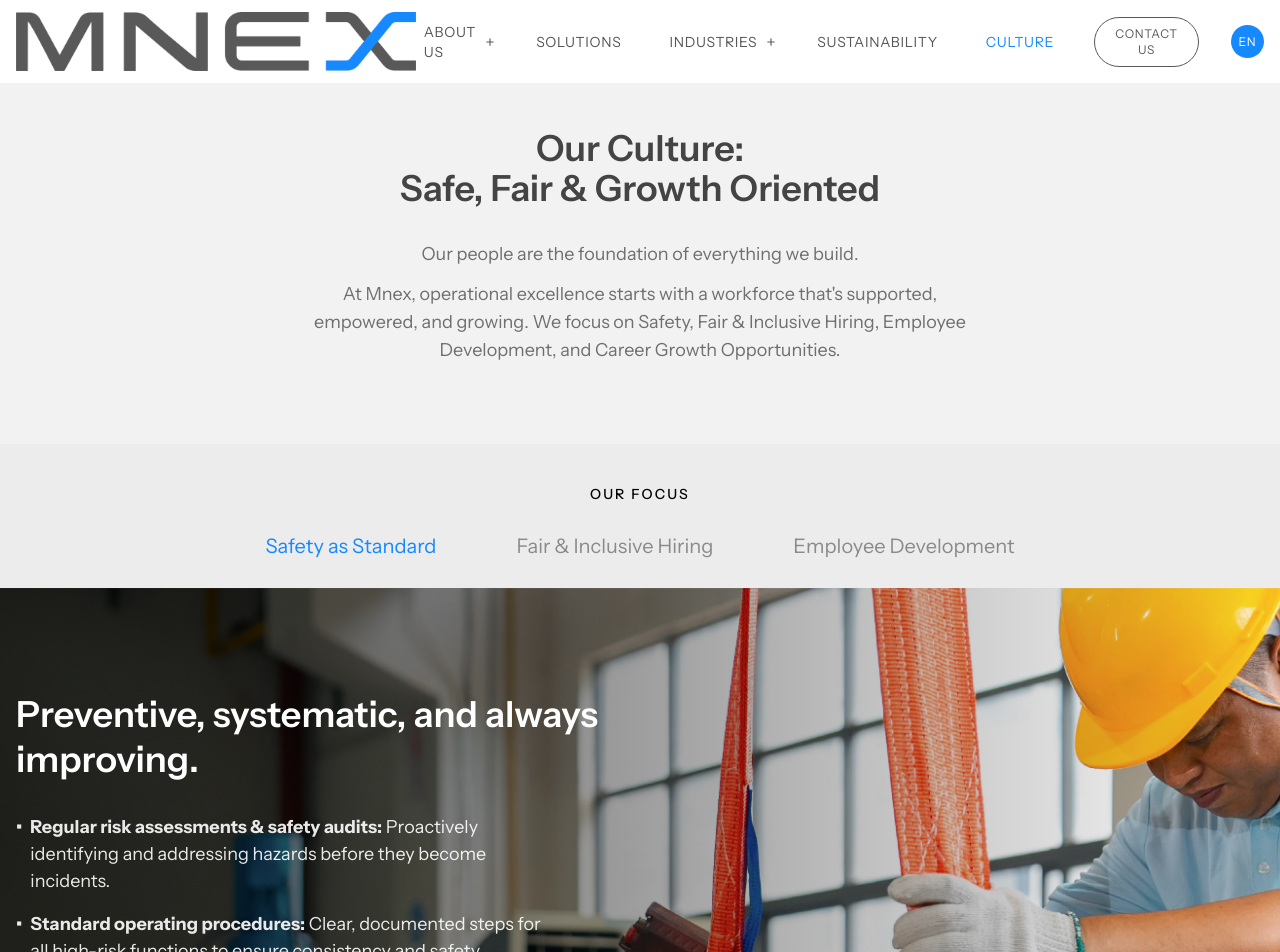
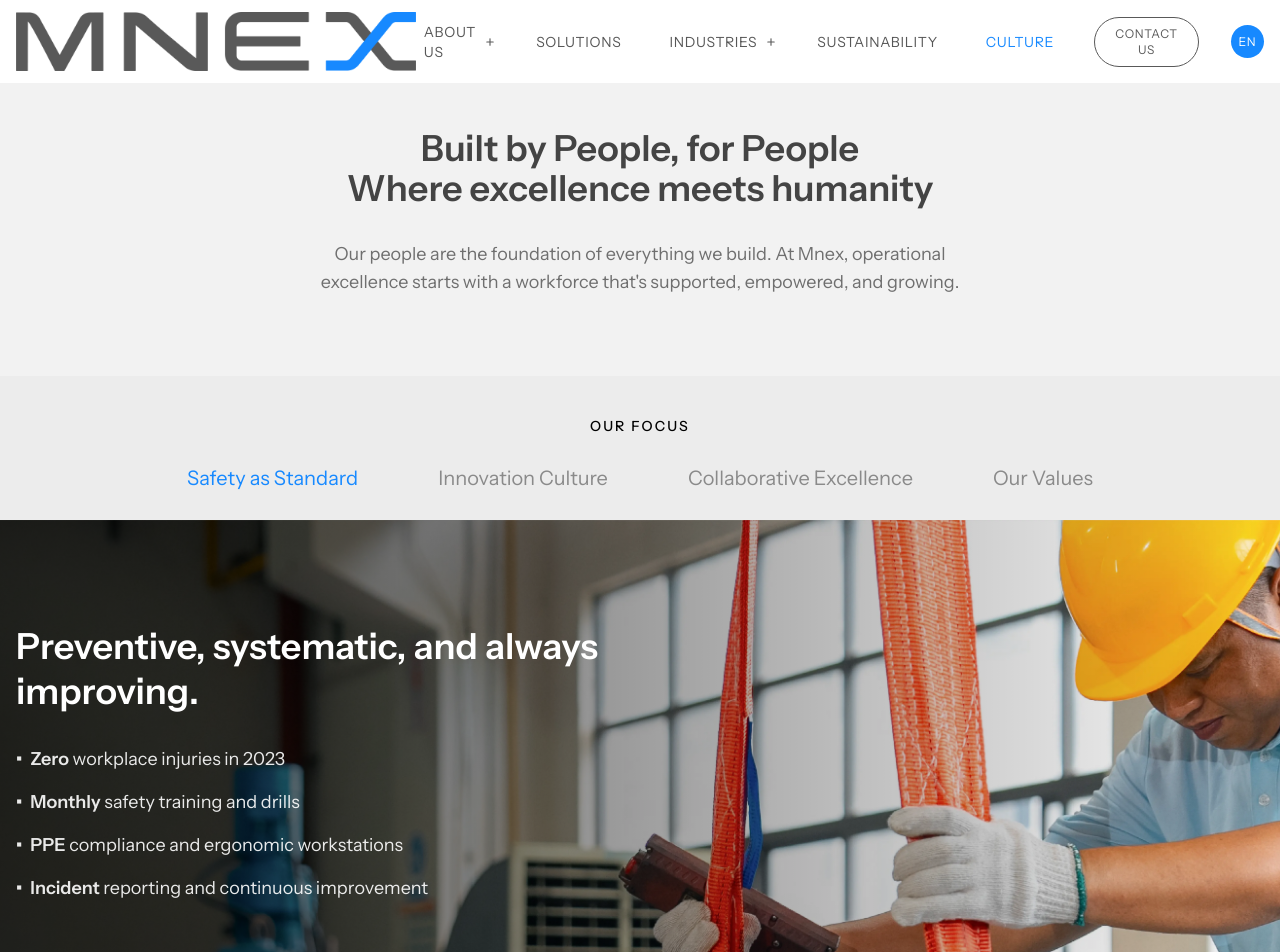
Before and after one commit to AESiR-0/mnex, a Next.js app: page /en/culture in a window 1280 px wide. Shown: the top 952 px of the page. Built offline with nearby package versions, Linux system fonts and the light colour scheme.

Commit message:
Refactor culture page to utilize translations for titles, headlines, and bullet points, enhancing localization support. Add new values section and update Navbar for improved language switching functionality. Clean up VerticalContent component by removing debug logging.

```diff
--- a/app/[locale]/culture/page.tsx
+++ b/app/[locale]/culture/page.tsx
@@ -24,47 +24,59 @@ type Capability = {
 const getCapabilities = (t: any): Capability[] => [
     {
         id: "safety",
-        title: "Safety as Standard",
-        headline: "Preventive, systematic, and always improving.",
+        title: t("Culture.safety.title"),
+        headline: t("Culture.safety.headline"),
         desc: '',
         bullets: [
-            "Regular risk assessments & safety audits: Proactively identifying and addressing hazards before they become incidents.",
-            "Standard operating procedures: Clear, documented steps for all high-risk functions to ensure consistency and safety.",
-            "Mandatory safety training & equipment maintenance: Ongoing education and upkeep to keep everyone protected and prepared.",
+            t("Culture.safety.bullet1"),
+            t("Culture.safety.bullet2"),
+            t("Culture.safety.bullet3"),
+            t("Culture.safety.bullet4")
         ],
         img: "/static/culture/1.webp",
         imgPhone: "/static/culture/1-phone.webp",
-        // video: "/videos/home/Solutions - Tooling.webm",
     },
     {
-        id: "fair-inclusive-hiring",
-        title: "Fair & Inclusive Hiring",
-        headline: "Diverse teams\nmake us stronger",
+        id: "innovation",
+        title: t("Culture.innovation.title"),
+        headline: t("Culture.innovation.headline"),
         desc: "",
         bullets: [
-            "Clear expectations & fair advancement: Transparent criteria ensure opportunities are open and merit-based.",
-            "Equal opportunity policies: A workplace built on respect, with zero tolerance for discrimination.",
-            "Representation at every level: From the shop floor to the boardroom, including a women-led leadership team.",
+            t("Culture.innovation.bullet1"),
+            t("Culture.innovation.bullet2"),
+            t("Culture.innovation.bullet3"),
+            t("Culture.innovation.bullet4")
         ],
         img: "/static/culture/2.webp",
         imgPhone: "/static/culture/2-phone.webp",
-        // video: "/videos/home/Solutions - Injection Molding.webm",
     },
     {
-        id: "employee-development",
-        title: "Employee Development",
-        headline: "Growth at\nevery level",
-        desc: "We believe growth is built into every role, every project, every career.",
+        id: "collaboration",
+        title: t("Culture.collaboration.title"),
+        headline: t("Culture.collaboration.headline"),
+        desc: "",
         bullets: [
-            "Targeted Upskilling & Cross-Training: Building expertise with programs that strengthen both depth and breadth.",
-            "Job Rotation & Knowledge Sharing: Expanding perspectives through cross-department exposure and collaboration.",
-            "Clear Metrics & Feedback: Transparent performance measures and real-time feedback to fuel growth.",
-            "Leadership & Career Development: Structured pathways to advance careers and prepare tomorrow's leaders.",
-            "Recognition & Global Opportunities: Celebrating contributions and offering exposure across regions to build cultural intelligence.",
+            t("Culture.collaboration.bullet1"),
+            t("Culture.collaboration.bullet2"),
+            t("Culture.collaboration.bullet3"),
+            t("Culture.collaboration.bullet4")
         ],
         img: "/static/culture/3.webp",
         imgPhone: "/static/culture/3-phone.webp",
-        // video: "/videos/home/Solutions: Smart_Automation_Fixtures.webm",
+    },
+    {
+        id: "values",
+        title: t("Culture.values.title"),
+        headline: t("Culture.values.headline"),
+        desc: "",
+        bullets: [
+            t("Culture.values.bullet1"),
+            t("Culture.values.bullet2"),
+            t("Culture.values.bullet3"),
+            t("Culture.values.bullet4")
+        ],
+        img: "/static/culture/1.webp",
+        imgPhone: "/static/culture/1-phone.webp",
     },
 ];
 
@@ -73,6 +85,7 @@ function CapabilitiesSection() {
     const t = useTranslations();
     const capabilities = getCapabilities(t);
     const activeCapability = capabilities[activeTab];
+
 
     // Function to get tab index from hash
     const getTabIndexFromHash = (hash: string) => {
@@ -114,6 +127,21 @@ function CapabilitiesSection() {
 
     // Function to format bullet text with bold parts
     const formatBulletText = (text: string) => {
+        // Handle bold text with ** syntax
+        if (text.includes("**")) {
+            const parts = text.split("**");
+            if (parts.length >= 3) {
+                return (
+                    <>
+                        <span>{parts[0]}</span>
+                        <span className="font-semibold">{parts[1]}</span>
+                        <span>{parts.slice(2).join("**")}</span>
+                    </>
+                );
+            }
+        }
+
+        // Handle text with colons
         const parts = text.split(':');
         if (parts.length > 1) {
             return (
@@ -242,17 +270,12 @@ const page = () => {
                 <div className=" h-full w-full bg-[#f2f2f2]">
                     <div className="max-w-4xl px-4 mx-auto max-[380px]:my-4 pb-20 pt-32 space-y-3  text-center">
                         <h2 className="text-[#444] whitespace-pre-line font-semibold text-2xl sm:text-3xl pb-4 md:text-4xl">
-                            Our Culture:
+                            {t("Culture.hero.title")}
                             <br />
-                            Safe, Fair & Growth Oriented                    </h2>
+                            {t("Culture.hero.subtitle")}
+                        </h2>
                         <p className="mt-4 max-w-2xl mx-auto  text-[#6F6F6F] text-lg">
-                            Our people are the foundation of everything we build.
-                        </p>
-                        <p className=" max-w-2xl mx-auto  text-[#6F6F6F] whitespace-pre-line text-lg">
-                            At Mnex, operational excellence starts with a workforce that's supported,
-                            empowered, and growing. We focus on Safety, Fair & Inclusive Hiring,
-
-                            Employee Development, and Career Growth Opportunities.
+                            {t("Culture.hero.description")}
                         </p>
                     </div></div>
             </section>
--- a/components/Industries/VerticalContent.tsx
+++ b/components/Industries/VerticalContent.tsx
@@ -24,14 +24,6 @@ export default function VerticalContent({
 }) {
     const [activeApproach, setActiveApproach] = useState(0);
     const isMobile = useMobileDetection();
-
-    // Debug logging for image selection
-    console.log('VerticalContent Image Selection:', {
-        isMobile,
-        hasBackgroundImage: !!backgroundImage,
-        hasMobileImage: !!mobileImage,
-        selectedImage: isMobile && mobileImage ? mobileImage : backgroundImage
-    });
 
     if (!items || items.length === 0) return null;
 
--- a/components/Navbar.tsx
+++ b/components/Navbar.tsx
@@ -3,8 +3,9 @@ import LocalizedLink from "./LocalizedLink";
 import { useState, useEffect } from "react";
 import { motion, AnimatePresence } from "framer-motion";
 import Image from "next/image";
-import { usePathname } from "next/navigation";
+import { usePathname, useRouter } from "next/navigation";
 import { useContactSlider } from "@/lib/useContactSlider";
+import { useLocale } from 'next-intl';
 
 const navLocalizedLinks = [
   {
@@ -32,14 +33,27 @@ const navLocalizedLinks = [
 ];
 
 export default function Navbar() {
-  const [language, setLanguage] = useState<"EN" | "中文">("EN");
   const [langOpen, setLangOpen] = useState(false);
   const [menuOpen, setMenuOpen] = useState(false);
   const [openDropdown, setOpenDropdown] = useState<string | null>(null);
   const [mobileDropdown, setMobileDropdown] = useState<string | null>(null);
   const [isVisible, setIsVisible] = useState(true);
   const pathname = usePathname();
+  const router = useRouter();
+  const locale = useLocale();
   const { isOpen: isContactOpen, open: openContactSlider } = useContactSlider();
+
+  // Get current language display
+  const currentLanguage = locale === 'zh' ? '中文' : 'EN';
+
+  // Handle language switching
+  const handleLanguageChange = (newLang: 'EN' | '中文') => {
+    const newLocale = newLang === '中文' ? 'zh' : 'en';
+    const currentPath = pathname.replace(`/${locale}`, '') || '/';
+    const newPath = `/${newLocale}${currentPath}`;
+    router.push(newPath);
+    setLangOpen(false);
+  };
 
   // Check if a link is active
   const isLocalizedLinkActive = (href: string) => {
@@ -526,7 +540,7 @@ export default function Navbar() {
               className="h-[2.075rem] w-[2.075rem]  flex items-center bg-[#1789FF] justify-center rounded-full  text-xs   text-[#ffffff] hover:bg-[#00b298] hover:border-[#00b298] transition-colors"
               aria-label="Change language"
             >
-              {language}
+              {currentLanguage}
             </button>
 
             <AnimatePresence>
@@ -541,11 +555,12 @@ export default function Navbar() {
                   {["EN", "中文"].map((lang) => (
                     <li key={lang}>
                       <button
-                        onClick={() => {
-                          setLanguage(lang as "EN" | "中文");
-                          setLangOpen(false);
-                        }}
-                        className="w-full px-3 py-2 text-left  text-xs  hover:bg-[#1789FF]/10 text-[#595959] hover:text-[#1789FF] transition"
+                        onClick={() => handleLanguageChange(lang as "EN" | "中文")}
+                        className={`w-full px-3 py-2 text-left text-xs transition ${
+                          currentLanguage === lang
+                            ? "bg-[#1789FF]/10 text-[#1789FF] font-medium"
+                            : "hover:bg-[#1789FF]/10 text-[#595959] hover:text-[#1789FF]"
+                        }`}
                       >
                         {lang}
                       </button>
@@ -714,7 +729,7 @@ export default function Navbar() {
                   className="h-8 w-8 flex items-center text-xs justify-center bg-[#1789ff] rounded-full border border-[#595959]/40  font-semibold text-white hover:border-[#1789FF] hover:text-[#1789FF] transition-colors"
                   aria-label="Change language"
                 >
-                  {language}
+                  {currentLanguage}
                 </button>
 
                 <AnimatePresence>
@@ -729,11 +744,12 @@ export default function Navbar() {
                       {["EN", "中文"].map((lang) => (
                         <li key={lang}>
                           <button
-                            onClick={() => {
-                              setLanguage(lang as "EN" | "中文");
-                              setLangOpen(false);
-                            }}
-                            className="w-full px-3 py-3 text-left z-[9999] text-xs font-thin  hover:bg-[#1789FF]/10 text-[#595959] hover:text-[#1789FF] transition"
+                            onClick={() => handleLanguageChange(lang as "EN" | "中文")}
+                            className={`w-full px-3 py-3 text-left z-[9999] text-xs font-thin transition ${
+                              currentLanguage === lang
+                                ? "bg-[#1789FF]/10 text-[#1789FF] font-medium"
+                                : "hover:bg-[#1789FF]/10 text-[#595959] hover:text-[#1789FF]"
+                            }`}
                           >
                             {lang}
                           </button>
--- a/messages/en.json
+++ b/messages/en.json
@@ -287,6 +287,46 @@
     "backToTop": "Back to Top",
     "copyright": "Copyright © {year} Mnex Precision"
   },
+  "Culture": {
+    "title": "Culture",
+    "hero": {
+      "title": "Built by People, for People",
+      "subtitle": "Where excellence meets humanity",
+      "description": "Our people are the foundation of everything we build. At Mnex, operational excellence starts with a workforce that's supported, empowered, and growing."
+    },
+    "safety": {
+      "title": "Safety as Standard",
+      "headline": "Preventive, systematic, and always improving.",
+      "bullet1": "**Zero** workplace injuries in 2023",
+      "bullet2": "**Monthly** safety training and drills",
+      "bullet3": "**PPE** compliance and ergonomic workstations",
+      "bullet4": "**Incident** reporting and continuous improvement"
+    },
+    "innovation": {
+      "title": "Innovation Culture",
+      "headline": "Where ideas become reality.",
+      "bullet1": "**30+** patents in precision manufacturing",
+      "bullet2": "**R&D** investment in cutting-edge technology",
+      "bullet3": "**Cross-functional** teams driving breakthroughs",
+      "bullet4": "**Continuous** learning and skill development"
+    },
+    "collaboration": {
+      "title": "Collaborative Excellence",
+      "headline": "Together, we achieve more.",
+      "bullet1": "**Open** communication across all levels",
+      "bullet2": "**Mentorship** programs for skill development",
+      "bullet3": "**Team** recognition and achievement awards",
+      "bullet4": "**Diverse** perspectives driving innovation"
+    },
+    "values": {
+      "title": "Our Values",
+      "headline": "The principles that guide us.",
+      "bullet1": "**Integrity** in every interaction",
+      "bullet2": "**Excellence** in every product",
+      "bullet3": "**Respect** for people and environment",
+      "bullet4": "**Innovation** through continuous improvement"
+    }
+  },
   "Common": {
     "language": "Language",
     "english": "English",
--- a/messages/zh.json
+++ b/messages/zh.json
@@ -287,6 +287,46 @@
     "backToTop": "返回顶部",
     "copyright": "版权所有 © {year} Mnex Precision"
   },
+  "Culture": {
+    "title": "企业文化",
+    "hero": {
+      "title": "以人为本，为人而建",
+      "subtitle": "卓越与人文的完美结合",
+      "description": "我们的员工是我们所构建一切的基础。在MNex，运营卓越始于一支得到支持、赋权并不断成长的员工队伍。"
+    },
+    "safety": {
+      "title": "安全标准",
+      "headline": "预防性、系统性，持续改进。",
+      "bullet1": "**2023年零**工作场所伤害",
+      "bullet2": "**月度**安全培训和演练",
+      "bullet3": "**个人防护装备**合规和人体工程学工作站",
+      "bullet4": "**事件**报告和持续改进"
+    },
+    "innovation": {
+      "title": "创新文化",
+      "headline": "创意成为现实的地方。",
+      "bullet1": "**30多项**精密制造专利",
+      "bullet2": "**研发**投资前沿技术",
+      "bullet3": "**跨职能**团队推动突破",
+      "bullet4": "**持续**学习和技能发展"
+    },
+    "collaboration": {
+      "title": "协作卓越",
+      "headline": "团结一致，成就更多。",
+      "bullet1": "**开放**沟通，覆盖所有层级",
+      "bullet2": "**导师**计划促进技能发展",
+      "bullet3": "**团队**认可和成就奖励",
+      "bullet4": "**多元化**视角推动创新"
+    },
+    "values": {
+      "title": "我们的价值观",
+      "headline": "指导我们的原则。",
+      "bullet1": "**诚信**在每次互动中",
+      "bullet2": "**卓越**在每个产品中",
+      "bullet3": "**尊重**人和环境",
+      "bullet4": "**创新**通过持续改进"
+    }
+  },
   "Common": {
     "language": "语言",
     "english": "English",
```
